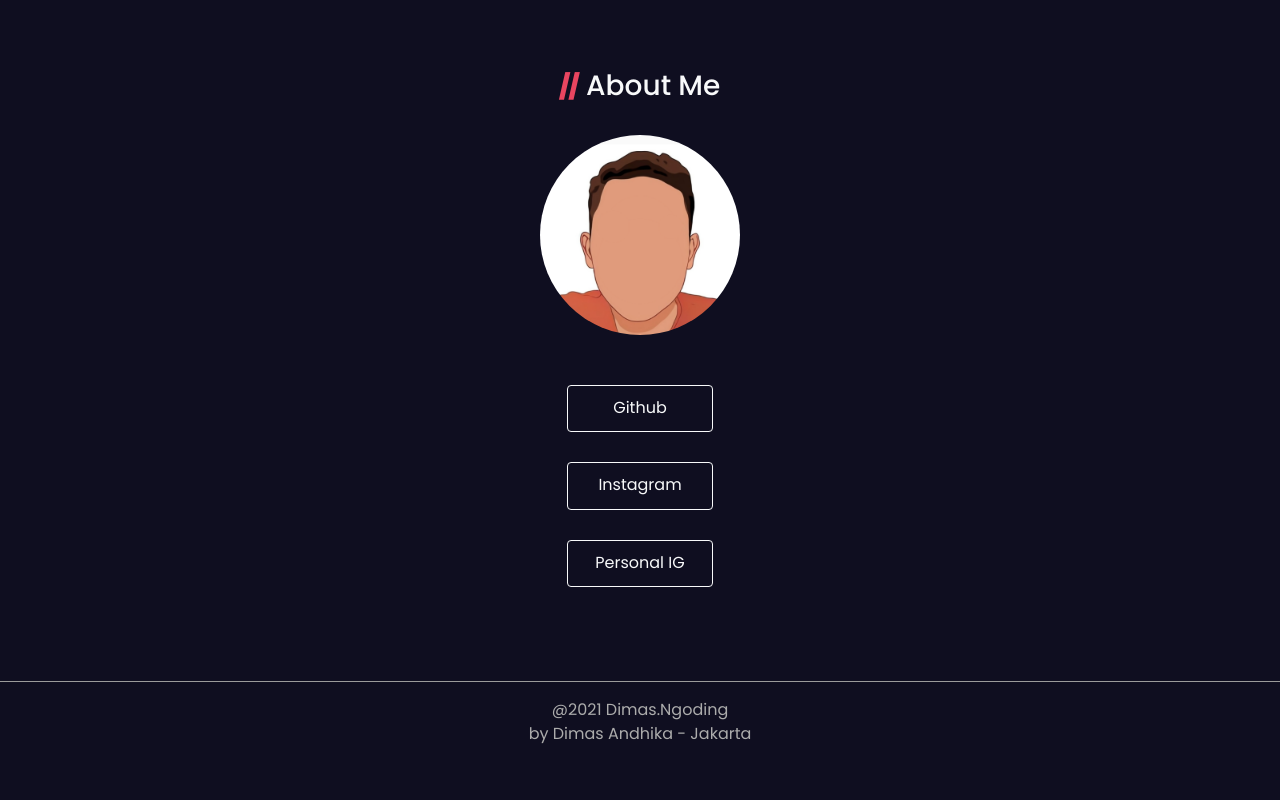
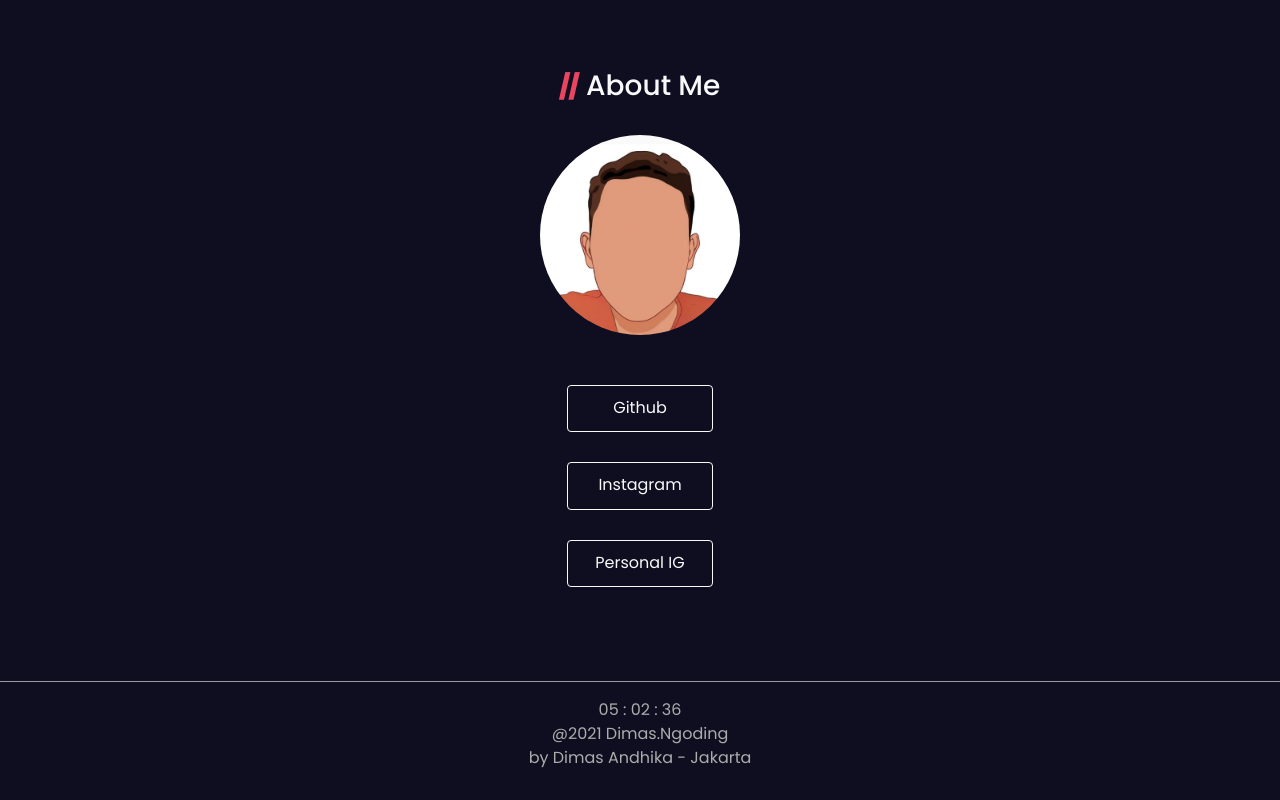
Before and after one commit to Dimas-Ngoding/blog-portfolio, a plain HTML site: page index.html in a window 1280 px wide. Shown: the part 856-1656 px from the top of the page. Before the commit the page ends 1632 px from the top, so only its background shows below. Drawn offline with nearby package versions, Linux system fonts and the light colour scheme.

Commit message:
Footer Update

```diff
--- a/index.html
+++ b/index.html
@@ -47,7 +47,7 @@
           data-aos-duration="600"
         >
           Halo nama saya Dimas Andhika Diputra, saya dari SMPN 19 Jakarta. Hobi
-          saya ngoding, saya mulai ngoding baru2 ini sejak April 2020. Alasan
+          saya ngoding, saya mulai ngoding baru2 ini sejak Juni 2020. Alasan
           saya ngoding sebenernya untuk mengisi kegiatan di masa Pandemi. Eh,
           gataunya malah suka ngoding jadinya 🙃
         </p>
@@ -224,6 +224,7 @@
 
     <footer class="text-center mt-5">
       <hr />
+      <span id="spanJAM">Isi</span><br />
       <span id="spanTH">Isi</span><br />
       by Dimas Andhika - Jakarta
     </footer>
--- a/js/script.js
+++ b/js/script.js
@@ -27,3 +27,18 @@ document.getElementById("backToTop").addEventListener("click", function () {
   document.body.scrollTop = 0; // Safari
   document.documentElement.scrollTop = 0; // Chrome, Firefox, IE and Opera
 });
+
+document.body.onload = function () {
+  let rtClock = new Date();
+  let jam = rtClock.getHours();
+  let menit = rtClock.getMinutes();
+  let detik = rtClock.getSeconds();
+
+  jam = ("0" + jam).slice(-2);
+  menit = ("0" + menit).slice(-2);
+  detik = ("0" + detik).slice(-2);
+
+  document.getElementById("spanJAM").innerHTML =
+    jam + "  :  " + menit + "  :  " + detik;
+  let t = setTimeout(document.body.onload, 500);
+};
```
